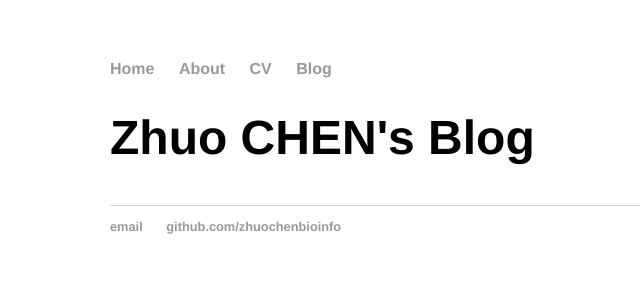
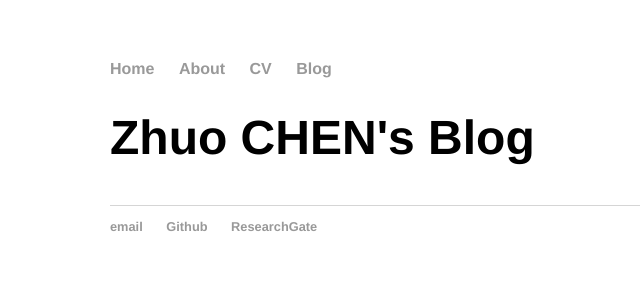
Before and after one commit to zhuochenbioinfo/zhuochenbioinfo.github.io, a Jekyll site: the page built from blog/index.html, in a window 1280 px wide. Shown: the top 300 px of the page, without its empty margins (82-722 px from the left). Built offline with Jekyll 4.4.1, drawn with Linux system fonts in a browser that asks for light colours.

Commit message:
Update default.html

```diff
--- a/_layouts/default.html
+++ b/_layouts/default.html
@@ -21,8 +21,9 @@
 		</div><!-- /.container -->
 		<footer>
     		<ul>
-        		<li><a href="mailto:zhuochen@genetics.ac.cn">email</a></li>
-        		<li><a href="https://github.com/zhuochenbioinfo">github.com/zhuochenbioinfo</a></li>
+        		<li><a href="mailto:cheomics@163.com">email</a></li>
+        		<li><a href="https://github.com/zhuochenbioinfo">Github</a></li>
+			<li><a href="https://www.researchgate.net/profile/Zhuo-Chen-11/research">ResearchGate</a></li>
 			</ul>
 		</footer>
 	</body>
```
